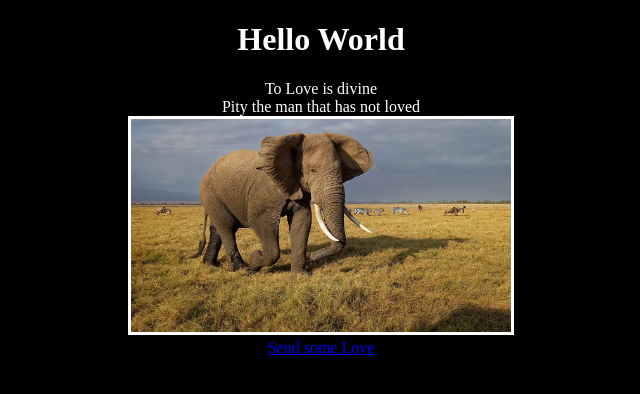
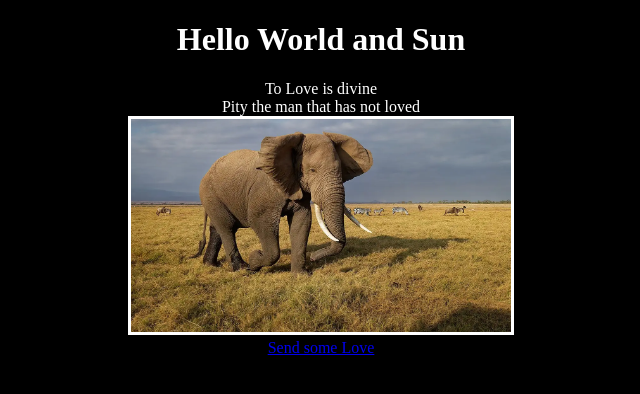
Before and after one commit to TavoGo/fablab-misc, a website: page node_server/public/index.html in a window 1280 px wide. Shown: the whole page, without its empty margins (319-959 px from the left). Drawn offline with Linux system fonts and the light colour scheme.

Commit message:
test sun

```diff
--- a/node_server/public/index.html
+++ b/node_server/public/index.html
@@ -11,7 +11,7 @@
     <title>My Simple WebPage</title>
   </header>
   <body>
-    <h1>Hello World</h1>
+    <h1>Hello World and Sun</h1>
     <div>To Love is divine</div>
     <div>Pity the man that has not loved</div>
     <span></span>
```
